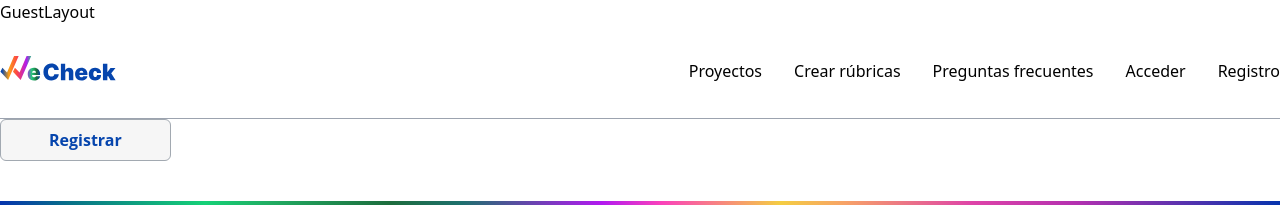
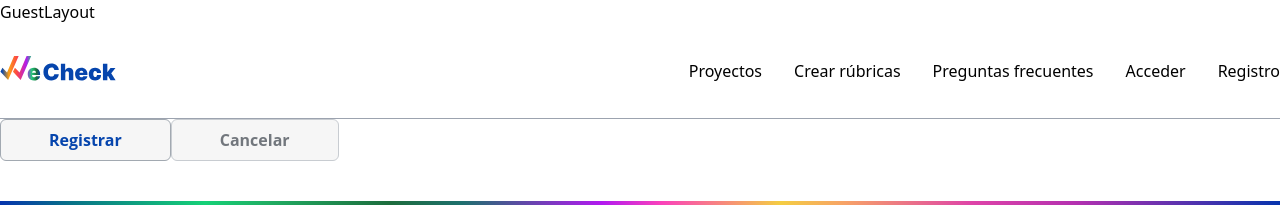
Before and after one commit to Rubrics-project/WeCheckUx, a React (Vite) app in the folder react/: page / in a window 1280 px wide. Shown: the top 211 px of the page. Built offline with nearby package versions, Linux system fonts and the light colour scheme.

Commit message:
second button

```diff
--- a/react/src/components/Buttons/Button-primary-icon-big.jsx
+++ /dev/null
@@ -1,10 +0,0 @@
-import React from 'react'
-
-export default function ButtonSecondary({children}) {
-  return (
-    <button className= "font-bold py-2 px-4 rounded .w-20 bg-gray-100 .rounded   ">
-
-    {children}
-</button>
-  )
-}
--- a/react/src/components/Buttons/ButtonMain.jsx
+++ /dev/null
@@ -1,11 +0,0 @@
-import React from 'react'
-
-export default function ButtonMain({children}) {
-  return (
-     <button className= "font-bold py-2 px-4 rounded .w-20 bg-gray-100 .border-gray-400 .rounded .border-4   ">
-
-            {children}
-        </button>
-
-  )
-}
--- a/react/src/components/Buttons/ButtonSecondary.jsx
+++ b/react/src/components/Buttons/ButtonSecondary.jsx
@@ -1,10 +1,10 @@
 import React from 'react'
 
-export default function ButtonSecondary({children}) {
+export default function ButtonSecondary({text}) {
   return (
-    <button className= "font-bold py-2 px-4 rounded .w-20 bg-gray-100 .rounded   ">
+    <button className= " font-opencustom text-color-grey-title font-bold bg-color-grey-bg   px-12 py-2 border-color-grey-border  border border-solid rounded-md ">
 
-    {children}
+    {text}
 </button>
   )
 }
--- a/react/src/views/Home.jsx
+++ b/react/src/views/Home.jsx
@@ -1,5 +1,6 @@
 import React from "react";
 import ButtonPrimary from "../components/buttons/ButtonPrimary";
+import ButtonSecondary from "../components/Buttons/ButtonSecondary";
 import Footer from "../components/Footer";
 import Menu from "../components/menu";
 
@@ -9,6 +10,7 @@ export default function Home() {
         <div>
           <Menu/>
           <ButtonPrimary text={"Registrar"} onClick={"pasar onclick"} />
+          <ButtonSecondary text={"Cancelar"} onClick={"pasar onclick"} />
           <Footer />
         </div>
       )
```
